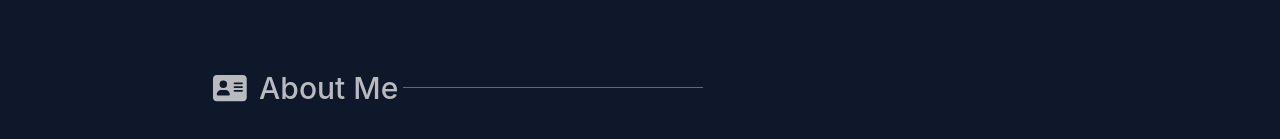
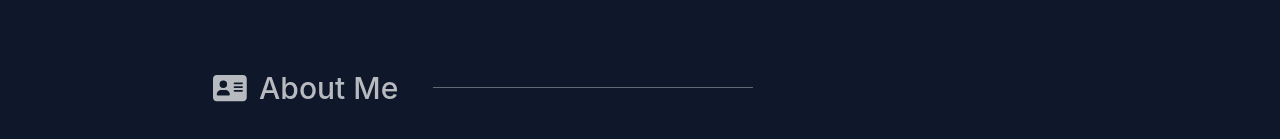
Before and after one commit to gogouravr/dot-portfolio, a React (Create React App) app: page / in a window 1280 px wide. Shown: the part 813-952 px from the top of the page. Built offline with nearby package versions, Linux system fonts and the light colour scheme.

Commit message:
Update horizontal rule left margin

```diff
--- a/src/index.css
+++ b/src/index.css
@@ -39,9 +39,9 @@
     top: 17px;
     width: auto;
     height: 1px;
-    width: 300px;
+    width: 320px;
     display: block;
-    margin-left: 190px;
+    margin-left: 220px;
     background-color: white;
     opacity: 0.5;
 }
```
